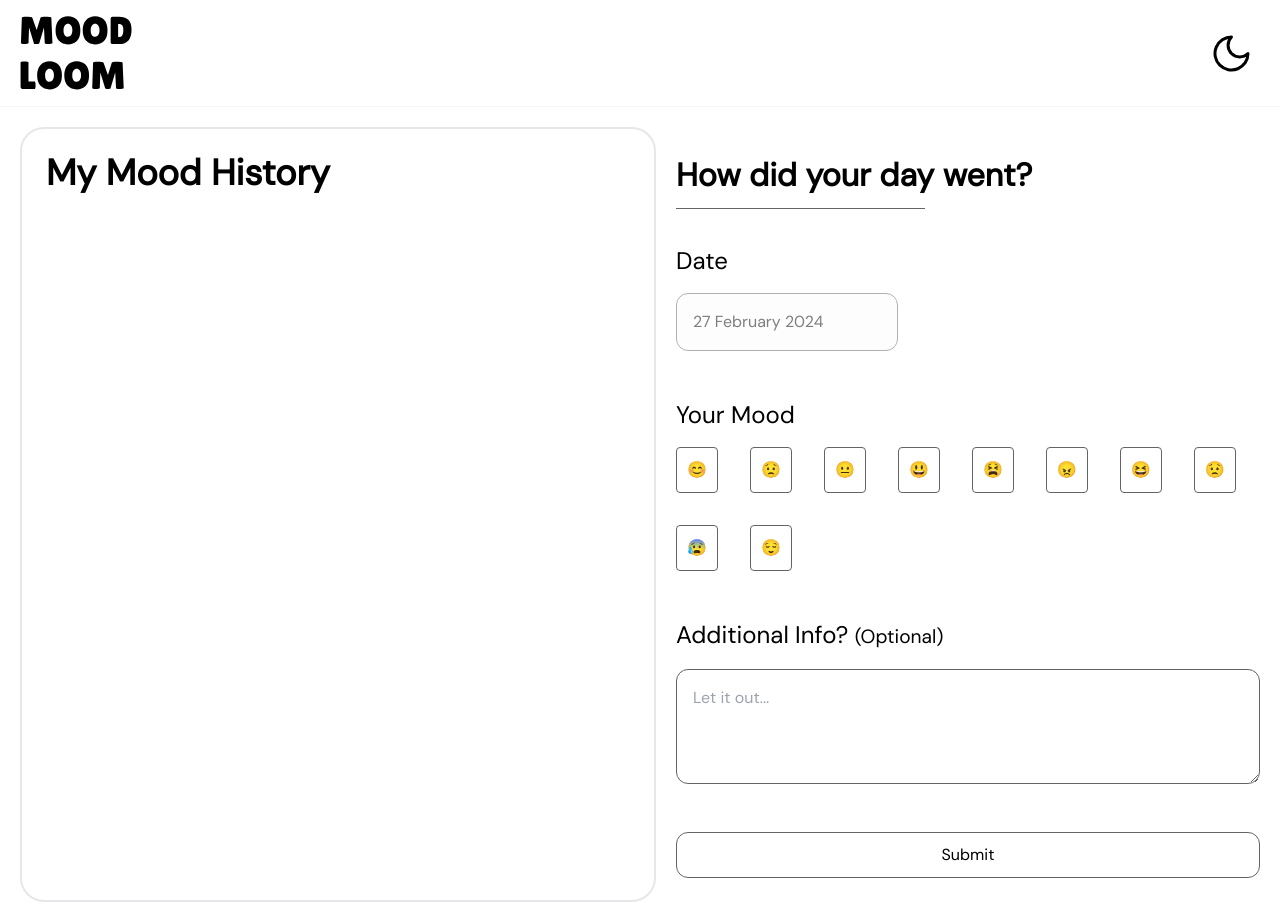
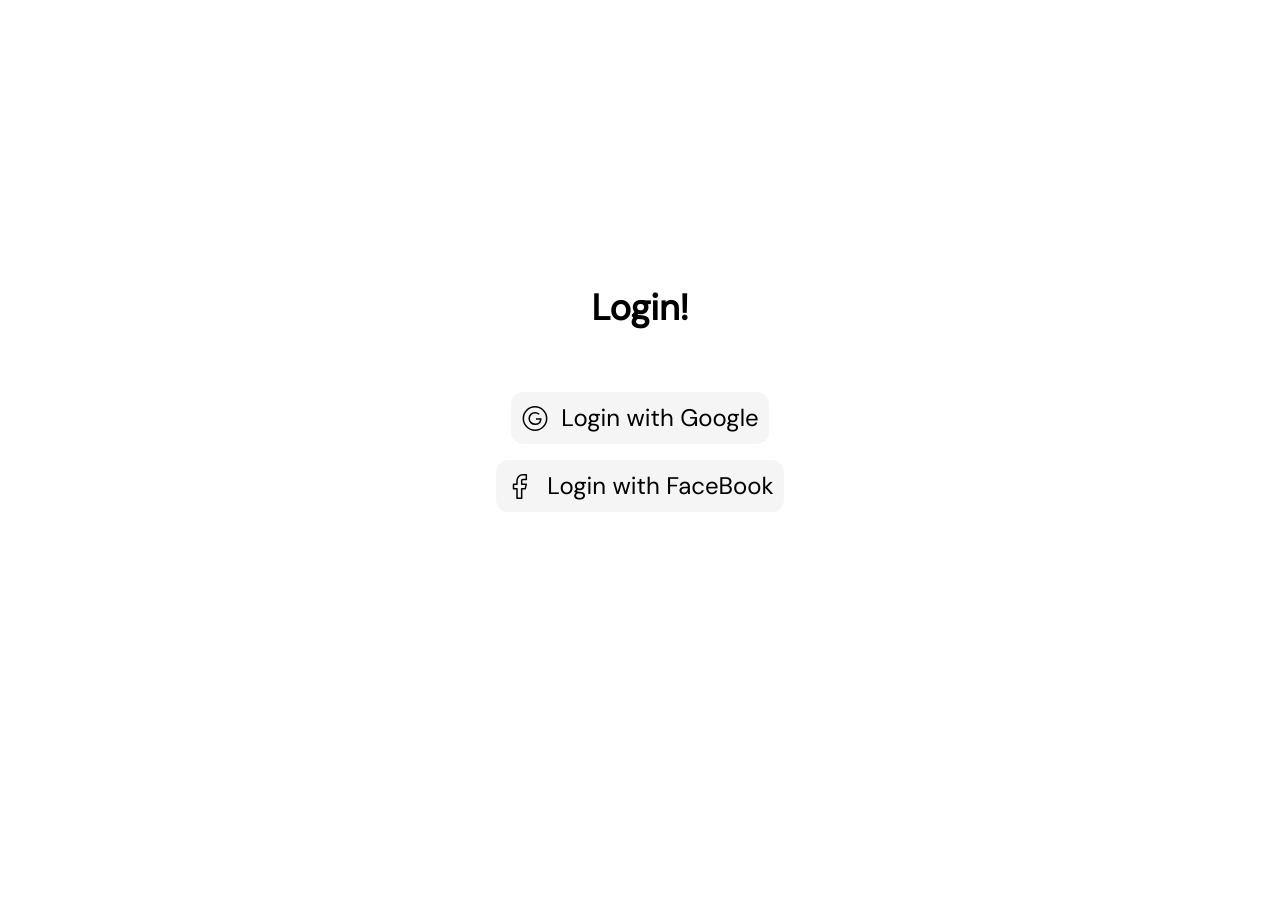
Before and after one commit to bhaveshxrawat/moody, a React (Vite) app: page / in a window 1280 px wide. After the commit the page ends 800 px from the top, so only its background shows below. Built offline with nearby package versions, Linux system fonts and the light colour scheme; no server answers.

Commit message:
chore: added authentication: test-prod

```diff
--- a/package.json
+++ b/package.json
@@ -11,6 +11,9 @@
   },
   "dependencies": {
     "@openpanel/web": "^0.0.9-beta",
+    "@supabase/auth-ui-react": "^0.4.7",
+    "@supabase/auth-ui-shared": "^0.1.8",
+    "@supabase/supabase-js": "^2.44.2",
     "framer-motion": "^11.1.7",
     "localforage": "^1.10.0",
     "react": "^18.2.0",
--- a/src/App.jsx
+++ b/src/App.jsx
@@ -1,23 +1,35 @@
-import { useState } from "react";
+import { useState, useEffect } from "react";
 import Header from "./components/Header";
 import Main from "./components/Main";
-import { Openpanel } from "@openpanel/web";
-
-const op = new Openpanel({
-  clientId: '8cf98031-325e-4c94-a996-630ad6c214cc',
-  trackScreenViews: true,
-  // trackAttributes: true,
-  // trackOutgoingLinks: true,
-});
-
+import Auth from "./components/Auth";
+import supabase from "./utils/Supabase";
 const isDark = window.matchMedia("(prefers-color-scheme: dark)").matches;
 
 export default function App() {
   const [userPrefersDark, setUserPrefersDark] = useState(isDark);
-  return (
-    <>
+  const [session, setSession] = useState(null)
+  useEffect(() => {
+    supabase.auth.getSession().then(({ data: { session } }) => {
+      setSession(session)
+    })
+
+    const {
+      data: { subscription },
+    } = supabase.auth.onAuthStateChange((_event, session) => {
+      setSession(session)
+    })
+
+    return () => subscription.unsubscribe()
+  }, [])
+
+  if (!session) {
+    return (<Auth/>)
+  }
+  else {
+    return (
+      <>
       <Header userPrefers={userPrefersDark} onSetUserPreferDark={setUserPrefersDark}/>
       <Main userPrefers={userPrefersDark}/>
-    </>
-  )
+    </>)
+  }
 }
--- /dev/null
+++ b/src/components/Auth/index.jsx
@@ -0,0 +1,75 @@
+import supabase from "../../utils/Supabase";
+
+export default function Auth() {
+    async function handleGoogleLogin(){
+        try{await supabase.auth.signInWithOAuth({
+            provider: 'google'
+          })}
+          catch(err) {
+            console.error(err)
+          }
+    }
+    async function handleFBLogin(){
+        try{const {data, err} = await supabase.auth.signInWithOAuth({
+            provider: 'facebook',
+        })
+        console.log(data, err);
+        }
+          catch(err) {
+            console.error(err)
+          }
+    }
+
+    return (
+        <main>
+            <section className="min-h-screen flex items-center justify-center">
+                <div className="flex flex-col items-center">
+                    <p className="text-4xl font-bold">Login!</p>
+                    <div className="flex flex-col gap-4 justify-center items-center mt-16">
+                        <button onClick={handleGoogleLogin} className="login-btn">
+                            <svg
+                                width="28"
+                                height="29"
+                                viewBox="0 0 28 29"
+                                fill="none"
+                                xmlns="http://www.w3.org/2000/svg"
+                            >
+                                <path
+                                    d="M18.1388 10.1871C17.0809 9.2425 15.6718 8.66663 14.1271 8.66663C10.8349 8.66663 8.16675 11.2788 8.16675 14.5C8.16675 17.7211 10.8349 20.3333 14.1271 20.3333C18.1745 20.3333 19.6701 17.3345 19.8334 14.9861H14.9812"
+                                    stroke="black"
+                                    strokeWidth="1.5"
+                                />
+                                <path
+                                    d="M13.9999 26.1667C20.4432 26.1667 25.6666 20.9433 25.6666 14.5C25.6666 8.05672 20.4432 2.83337 13.9999 2.83337C7.55659 2.83337 2.33325 8.05672 2.33325 14.5C2.33325 20.9433 7.55659 26.1667 13.9999 26.1667Z"
+                                    stroke="black"
+                                    strokeWidth="1.5"
+                                    strokeLinecap="round"
+                                    strokeLinejoin="round"
+                                />
+                            </svg>
+                            Login with Google
+                        </button>
+                        <button onClick={handleFBLogin} className="login-btn">
+                            <svg
+                                width="29"
+                                height="29"
+                                viewBox="0 0 29 29"
+                                fill="none"
+                                xmlns="http://www.w3.org/2000/svg"
+                            >
+                                <path
+                                    d="M20.3333 2.83337H16.8333C15.2862 2.83337 13.8025 3.44795 12.7086 4.54192C11.6146 5.63588 11 7.11961 11 8.66671V12.1667H7.5V16.8334H11V26.1667H15.6667V16.8334H19.1667L20.3333 12.1667H15.6667V8.66671C15.6667 8.35728 15.7896 8.06054 16.0084 7.84175C16.2271 7.62296 16.5239 7.50004 16.8333 7.50004H20.3333V2.83337Z"
+                                    stroke="black"
+                                    strokeWidth="1.5"
+                                    strokeLinecap="round"
+                                    strokeLinejoin="round"
+                                />
+                            </svg>
+                            Login with FaceBook
+                        </button>
+                    </div>
+                </div>
+            </section>
+        </main>
+    );
+}
--- a/src/components/Main.jsx
+++ b/src/components/Main.jsx
@@ -2,10 +2,11 @@
 import { createPortal } from "react-dom";
 import MoodHistoryCardModal from "./MoodHistory/MoodHistoryCardModal";
 import { motion } from "framer-motion";
-
+// import { Openpanel } from "@openpanel/web";
 import Form from "./Form/Form";
 import MoodHistoryCard from "./MoodHistory/MoodHistoryCard";
 import localforage from "localforage";
+
 
 
 const migStatus = localforage.createInstance({
--- a/src/index.css
+++ b/src/index.css
@@ -5,11 +5,17 @@
 :root:has(#site-appearance[aria-checked="true"]) {
   color-scheme: dark;
 }
+
 :root:has(#site-appearance[aria-checked="false"]) {
   color-scheme: light;
 }
+
 @layer base {
-    html {
-        font-family: 'DM Sans', ui-system;
-    }
+  html {
+    font-family: 'DM Sans', ui-system;
   }
+}
+
+.login-btn {
+  @apply flex items-center gap-3 bg-[rgba(0,0,0,0.04)] p-[0.625rem] rounded-xl text-2xl;
+}
--- /dev/null
+++ b/src/utils/Supabase/index.js
@@ -0,0 +1,4 @@
+import { createClient } from "@supabase/supabase-js"
+
+const supabase = createClient(import.meta.env.VITE_SUPABASE_URL, import.meta.env.VITE_ANON_KEY)
+export default supabase;
```
Also changed, not shown: 2 other files (tests, documents, lock files or other folders).
